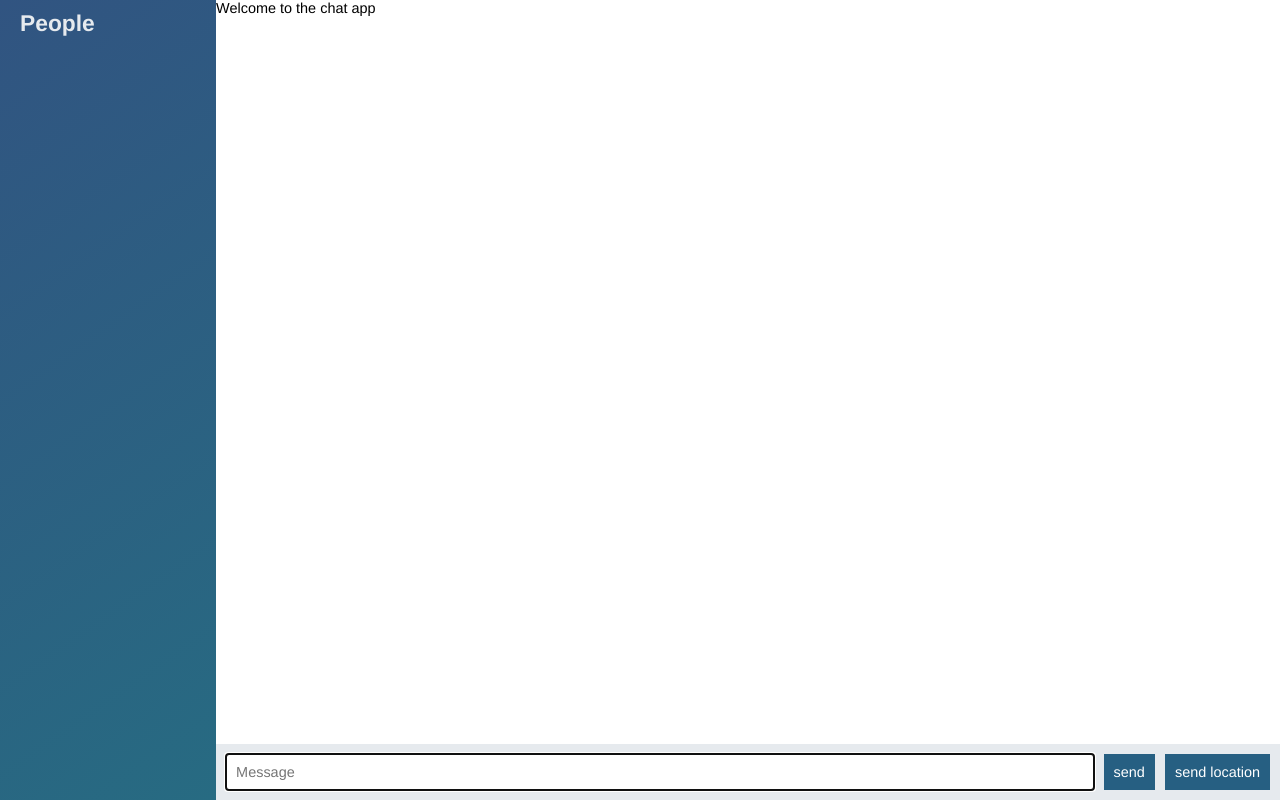
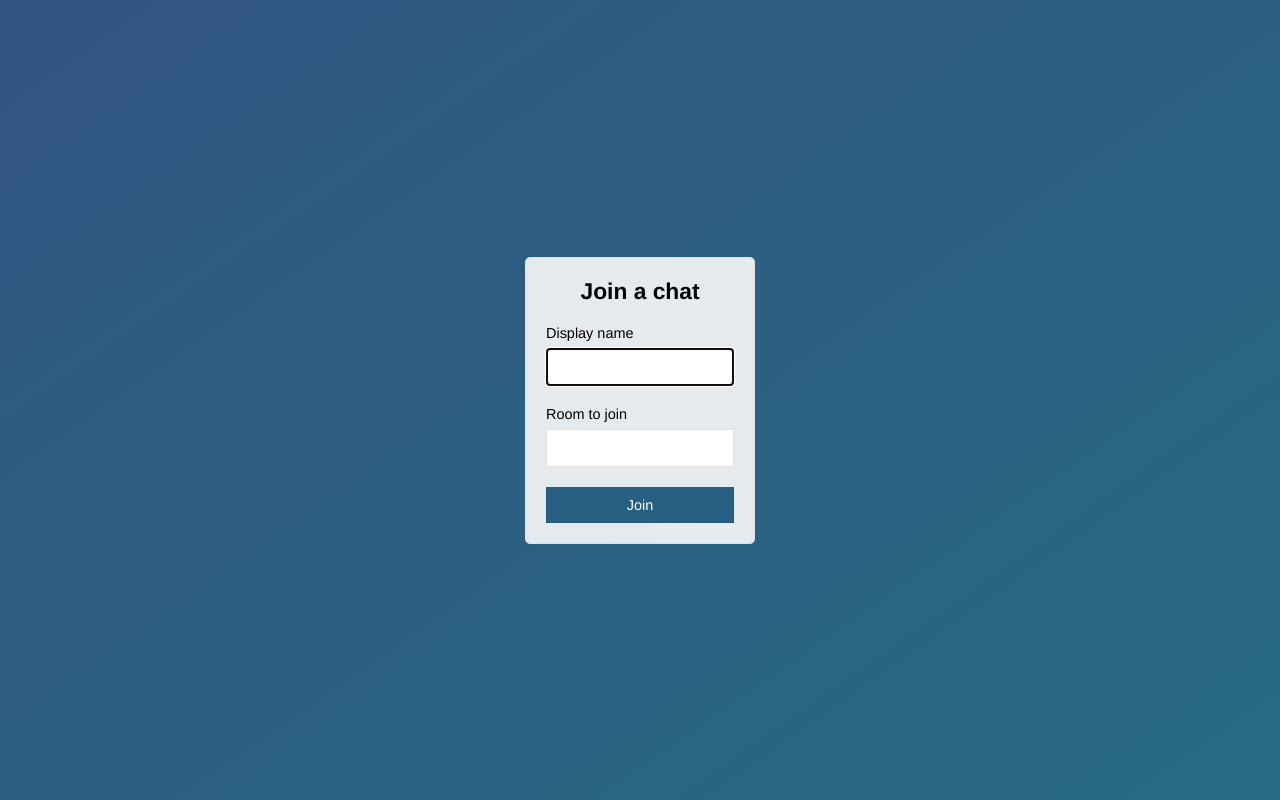
Before and after one commit to gauravbwn/chat-app, a website: page public/index.html in a window 1280 px wide. Drawn offline with nearby package versions, Linux system fonts and the light colour scheme; no server answers.

Commit message:
Added join page

```diff
--- a/public/index.html
+++ b/public/index.html
@@ -2,55 +2,28 @@
 <html>
   <head>
     <meta charset="utf-8"/>
+    <title>Join | ChatApp</title>
     <link rel="stylesheet" href="/css/styles.css" />
+    <meta name="viewport" content="width=device-width, initial-scale=1, user-scalable=no" />
   </head>
-  <body class="chat">
-    <div class="chat__sidebar">
-      <h3>People</h3>
-      <div id="users"></div>
+  <body class="centered-form">
+    <div class="centered-form__form">
+      <form action="/chat.html">
+        <div class="form-field">
+          <h3>Join a chat</h3>
+        </div>
+        <div class="form-field">
+          <label>Display name</label>
+          <input type"text" name="name" autofocus />
+        </div>
+        <div class="form-field">
+          <label>Room to join</label>
+          <input type"text" name="room" />
+        </div>
+        <div class="form-field">
+          <button>Join</button>
+        </div>
+      </form>
     </div>
-    <div class="chat__main">
-      <p>Welcome to the chat app</p>
-      <ol id="messages" class="chat__messages"></ol>
-      <div class="chat__footer">
-        <form id="message-form">
-          <input name="message" type="text" placeholder="Message" autofocus autocomplete="off"/>
-          <button>send</button>
-        </form>
-        <button id="send-location">send location</button>
-      </div>
-    </div>
-
-    <script id="message-template" type="text/template">
-      <li id="message">
-        <div class="message__title">
-          <h4>{{from}}</h4>
-          <span>{{createdAt}}</span>
-        </div>
-        <div class="message__body">
-          <p>{{text}}</p>
-        </div>
-      </li>
-    </script>
-
-    <script id="location-message-template" type="text/template">
-      <li id="message">
-        <div class="message__title">
-          <h4>{{from}}</h4>
-          <span>{{createdAt}}</span>
-        </div>
-        <div class="message__body">
-          <p>
-            <a href="{{url}}" target="_blank">My current location</a>
-          </p>
-        </div>
-      </li>
-    </script>
-
-    <script src="/socket.io/socket.io.js"></script>
-    <script src="/js/libs/jquery-3.3.1.min.js"></script>
-    <script src="/js/libs/moment.js"></script>
-    <script src="/js/libs/mustache.js"></script>
-    <script src="/js/index.js"></script>
   </body>
 </html>
```
Also changed, not shown: public/chat.html (added, +58 -0 lines), public/js/chat.js (renamed from public/js/index.js).
